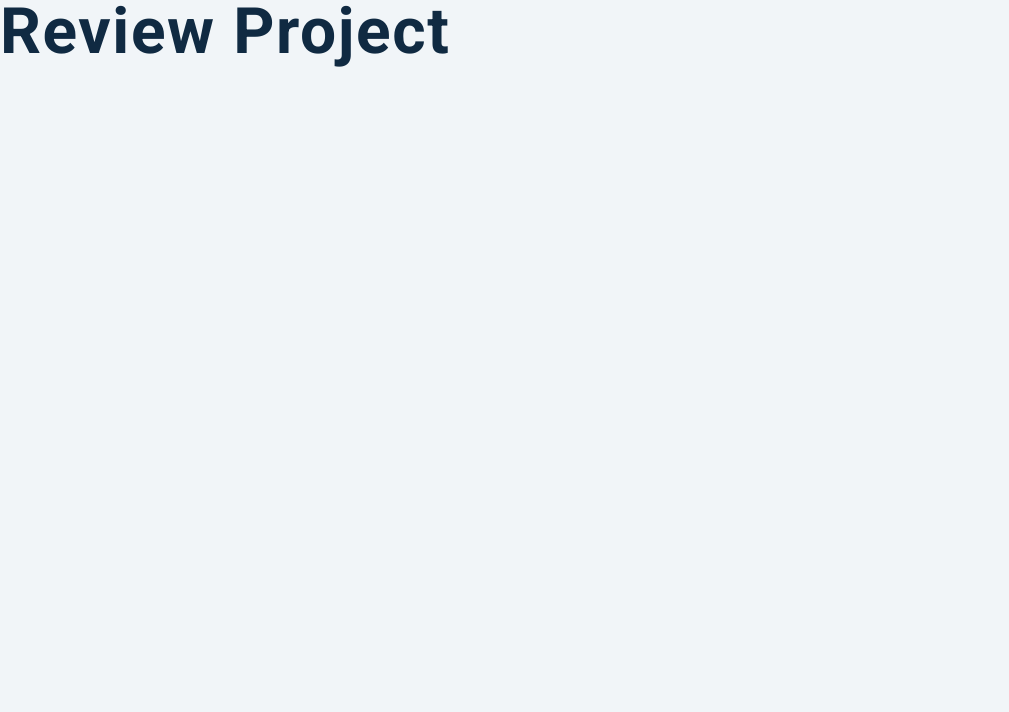
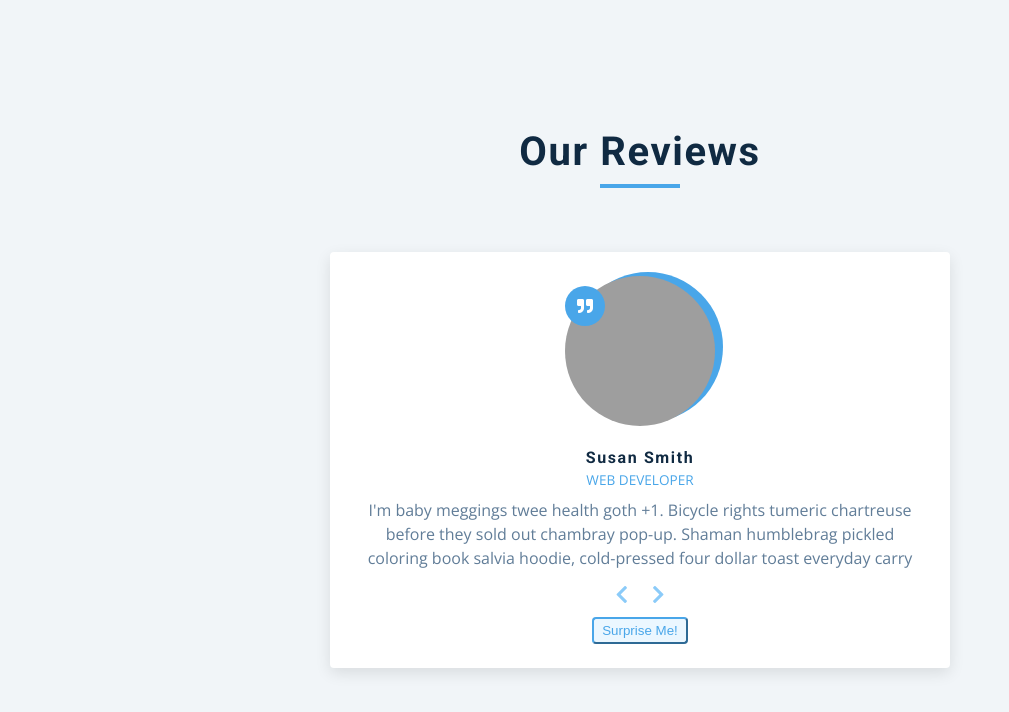
Before and after one commit to JenBarefoot/js-quotes-reviews, a plain HTML site: page index.html in a window 1280 px wide. Shown: the whole page, without its empty margins (0-1009 px from the left). Drawn offline with nearby package versions, Linux system fonts and the light colour scheme; grey boxes are pictures that could not be loaded.

Commit message:
Added JS code

```diff
--- a/app.js
+++ b/app.js
@@ -37,3 +37,59 @@ const reviews = [
       "Edison bulb put a bird on it humblebrag, marfa pok pok heirloom fashion axe cray stumptown venmo actually seitan. VHS farm-to-table schlitz, edison bulb pop-up 3 wolf moon tote bag street art shabby chic. ",
   },
 ];
+
+// select items
+const img = document.getElementById("person-img");
+const author = document.getElementById("author");
+const job = document.getElementById("job");
+const info = document.getElementById("info");
+
+const prevBtn = document.querySelector('.prev-btn')
+const nextBtn = document.querySelector('.next-btn')
+const randomBtn = document.querySelector('.random-btn')
+
+// set starting item
+let currentItem = 0;
+
+// load initial item
+window.addEventListener('DOMContentLoaded',function(){
+ showPerson();
+});
+
+// show person based on item
+
+function showPerson(){
+  const item = reviews[currentItem];
+  img.src = item.img;
+  author.textContent = item.name;
+  job.textContent = item.job;
+  info.textContent = item.text;
+}
+
+// show next person
+
+nextBtn.addEventListener('click', function(){
+  currentItem++;
+  if(currentItem > reviews.length - 1){
+    currentItem = 0;
+  }
+  showPerson();
+});
+
+// show prev peron
+
+prevBtn.addEventListener('click', function(){
+  currentItem--;
+  if(currentItem < 0){
+    currentItem = reviews.length -1;
+  }
+  showPerson();
+});
+
+// random button
+
+randomBtn.addEventListener('click', function(){
+  currentItem = Math.floor(Math.random() * reviews.length); //this line helps select random
+  showPerson();
+
+})
--- a/index.html
+++ b/index.html
@@ -14,7 +14,37 @@
     <link rel="stylesheet" href="styles.css" />
   </head>
   <body>
-    <h1>review project</h1>
+    <main>
+      <section class="container">
+        <!--Title-->
+        <div class="title">
+          <h2>Our Reviews</h2>
+            <div class="underline"></div>
+        </div>
+        <!--reviews-->
+        <article class="review">
+          <div class="img-container">
+            <img src="person-1.jpeg" id="person-img" alt="">
+          </div>
+          <h4 id="author">Sara Jones</h4>
+          <p id="job">UX Designer</p>
+          <p id="info">
+            Job Description here.
+          </p>
+          <!--prev next buttons-->
+          <div class="button-container">
+            <button class="prev-btn">
+              <i class="fas fa-chevron-left"></i>
+            </button>
+            <button class="next-btn">
+              <i class="fas fa-chevron-right"></i>
+            </button>
+          </div>
+          <!-- random button-->
+          <button class="random-btn">Surprise Me!</button>
+        </article>
+      </section>
+    </main>
     <!-- javascript -->
     <script src="app.js"></script>
   </body>
```
